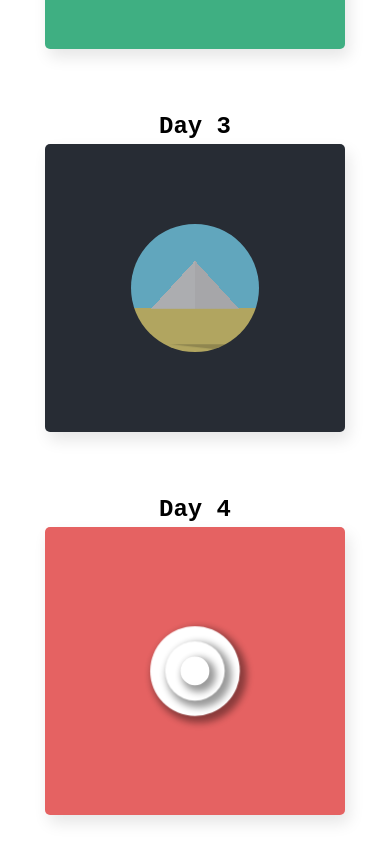
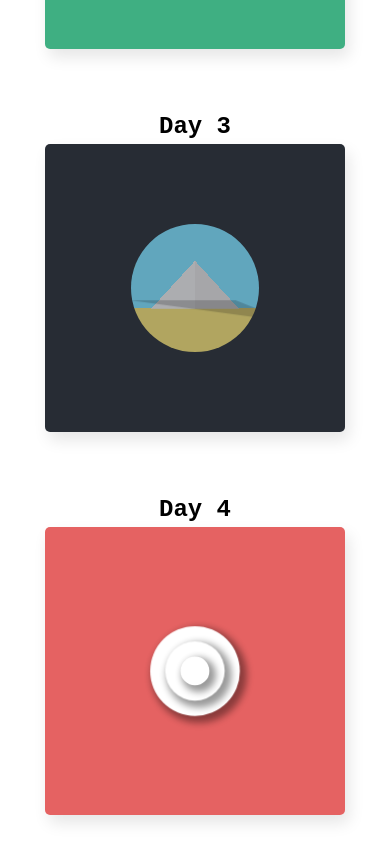
Before and after one commit to heatherdice/100_days_css, a React (Create React App) app: page / in a window 390 px wide. Shown: the part 1866-2710 px from the top of the page. Built offline with nearby package versions, Linux system fonts and the light colour scheme.

Commit message:
Began working on responsive shad ow animation

```diff
--- a/src/styles/dayStyles/Day3.css
+++ b/src/styles/dayStyles/Day3.css
@@ -158,6 +158,11 @@
         width: 5em;
         transform: translate(-50%, -90%);
     }
+    .shadow {
+        top: 4.7em;
+        left: -8em;
+        height: 1.5em;
+    }
 }
 
 /* mobile styling */
```
